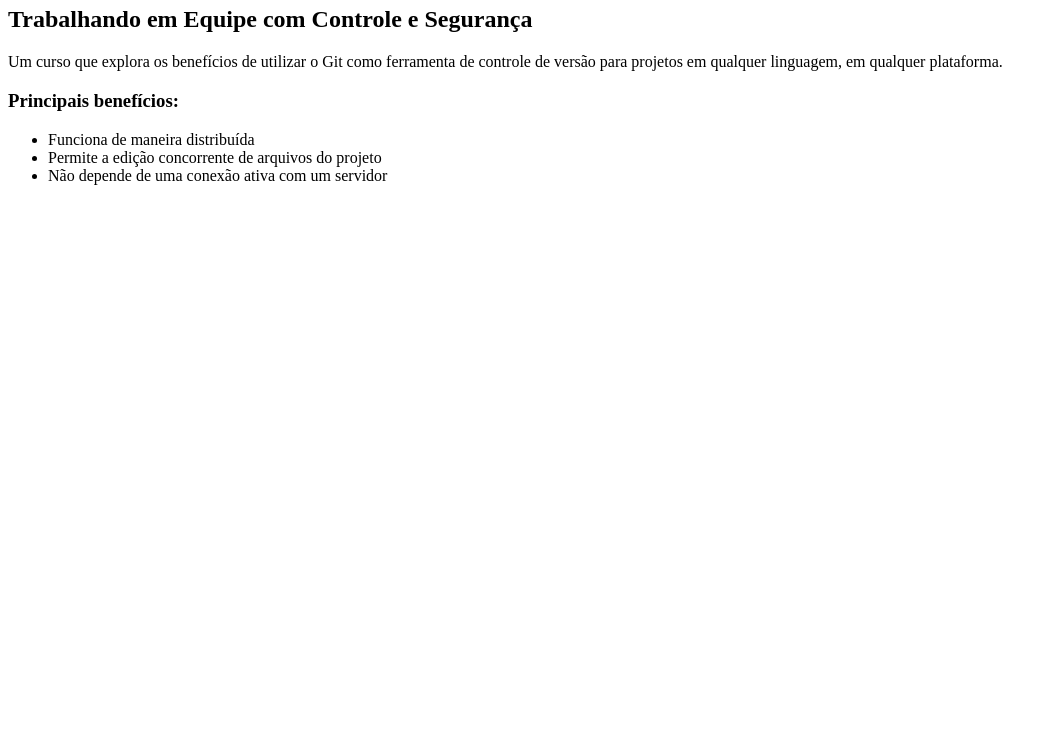
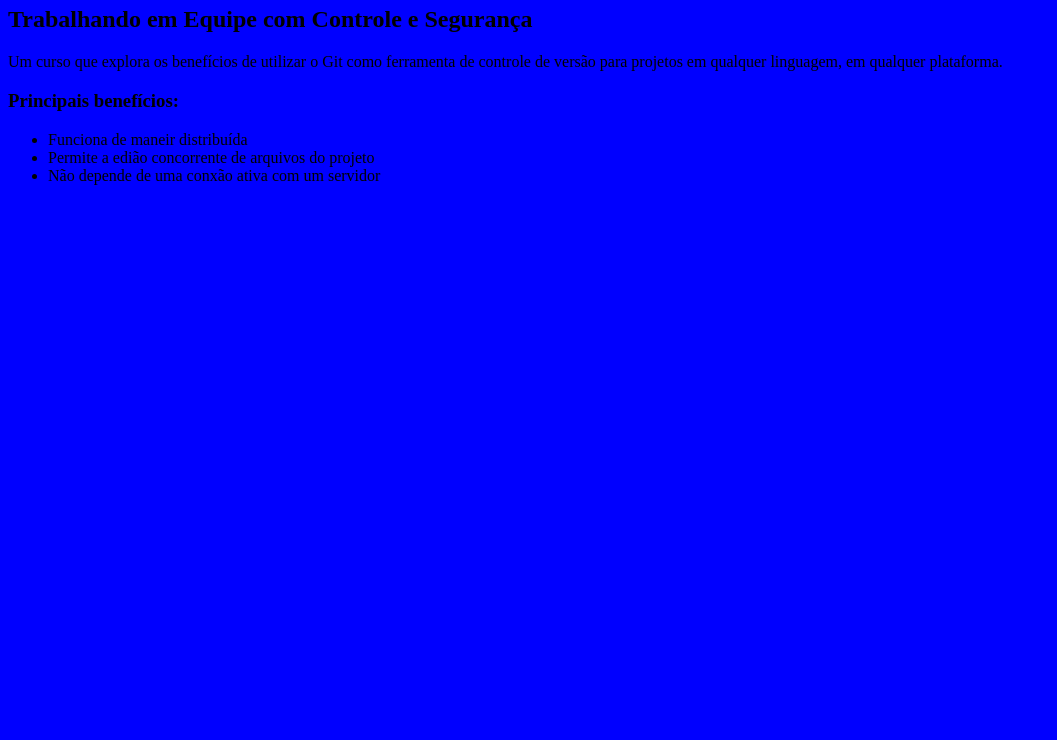
Before and after one commit to SerTPereira/curso-git, a plain HTML site: page index.html in a window 1280 px wide. Shown: the part 60-800 px from the top of the page, without its empty margins (0-1057 px from the left). Drawn offline with Linux system fonts and the light colour scheme.

Commit message:
Adicionando estilo para a nossa página

```diff
--- /dev/null
+++ b/design.css
@@ -0,0 +1,3 @@
+body {
+  background-color: blue;
+}
--- a/index.html
+++ b/index.html
@@ -1,5 +1,6 @@
 <html>
     <head>
+	<link rel="stylesheet" type="text/css" href="/design.css"/>
     </head>
     <body>
         <h1>Git</h1>
@@ -9,9 +10,9 @@
 
         <h3>Principais benefícios:</h3>
         <ul>
-            <li>Funciona de maneira distribuída</li>
-            <li>Permite a edição concorrente de arquivos do projeto</li>
-            <li>Não depende de uma conexão ativa com um servidor</li>
+            <li>Funciona de maneir distribuída</li>
+            <li>Permite a edião concorrente de arquivos do projeto</li>
+            <li>Não depende de uma conxão ativa com um servidor</li>
         </ul>
     </body>
 </html>
```
